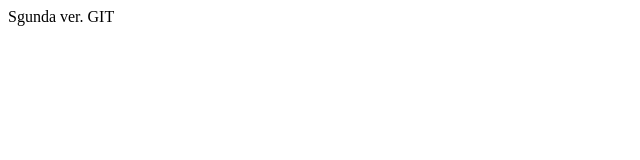
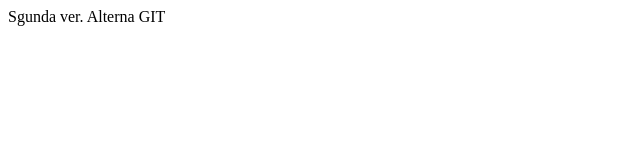
Before and after one commit to BAXTHRASH1/prueba, a plain HTML site: page index.html in a window 1280 px wide. Shown: the full height of the page, 0-640 px from the left. Drawn offline with Linux system fonts and the light colour scheme.

Commit message:
segunda version alterna!

```diff
--- a/index.html
+++ b/index.html
@@ -4,6 +4,6 @@
 	<title></title>
 </head>
 <body>
-Sgunda ver. GIT
+Sgunda ver. Alterna GIT
 </body>
 </html>
```
